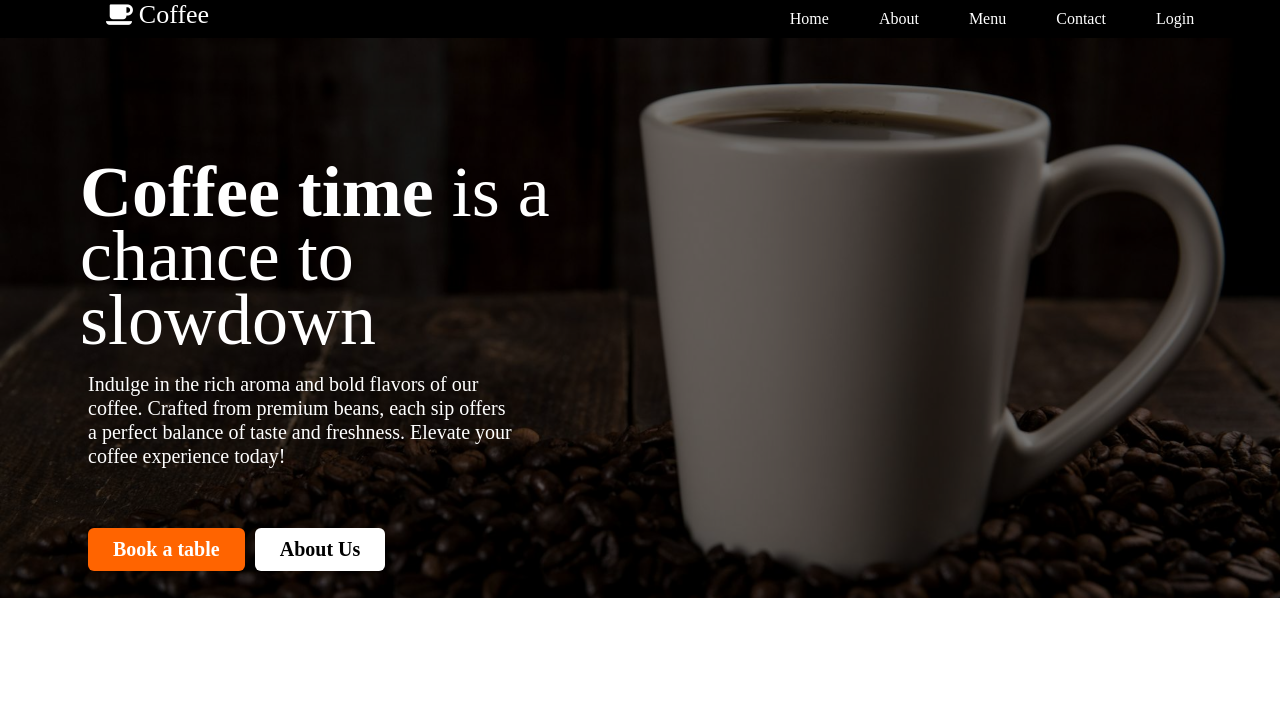
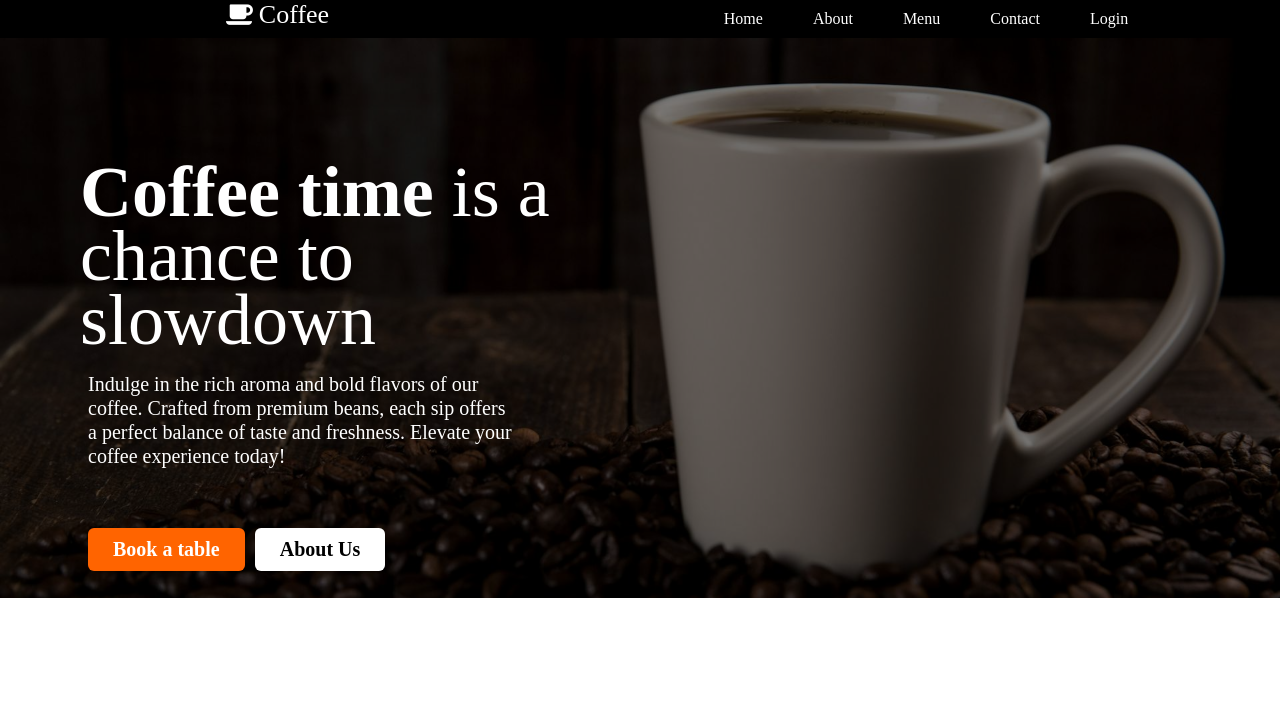
Before and after one commit to adixmaz097/coffee-cafe, a plain HTML site: page index.html in a window 1280 px wide. Shown: the top 715 px of the page. Drawn offline with Linux system fonts and the light colour scheme; a web font is replaced by a local one.

Commit message:
Update style.css

```diff
--- a/style.css
+++ b/style.css
@@ -18,6 +18,7 @@
   grid-template-rows:auto;
   gap:10px;
   background-color:black;
+  padding:0 15vh;
 }
 .item{
   background-color:white;
```
